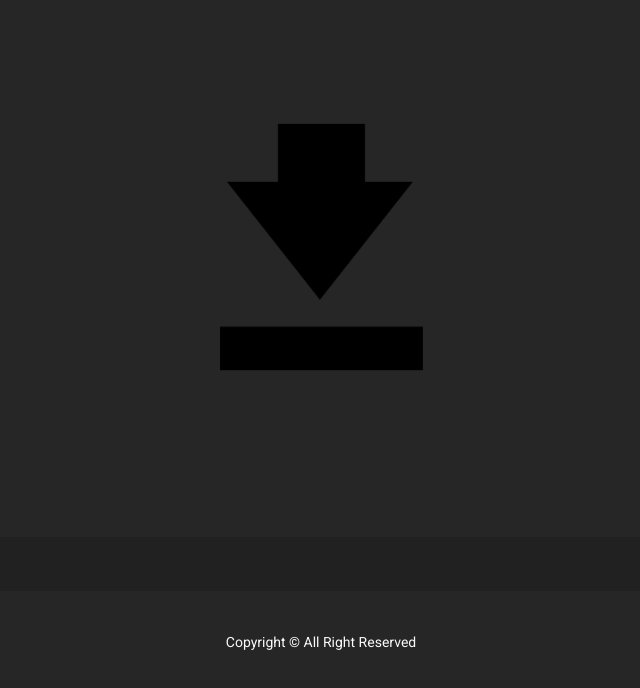
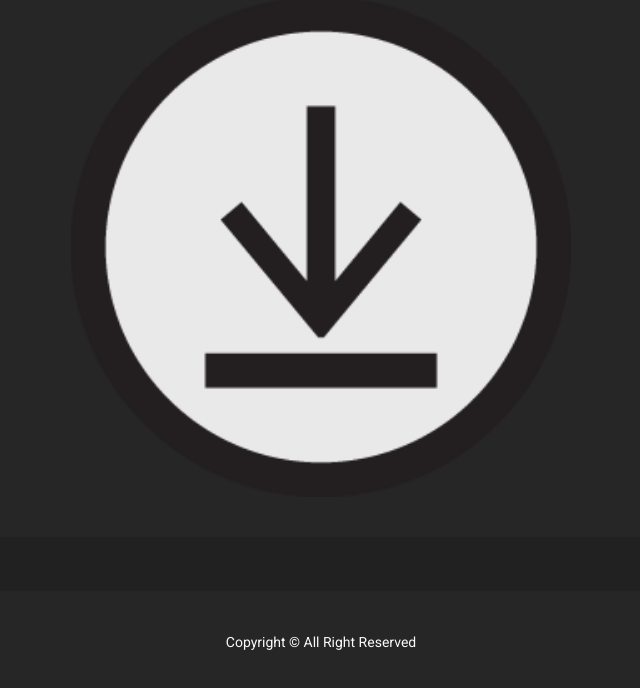
Before and after one commit to AlvaroJaramillo10/AlvaroJaramillo10.github.io, a plain HTML site: page index.html in a window 1280 px wide. Shown: the part 2999-3687 px from the top of the page, without its empty margins (319-959 px from the left). Drawn offline with Linux system fonts and the light colour scheme.

Commit message:
8/16/2020 8:50am

```diff
--- a/css/style.css
+++ b/css/style.css
@@ -82,6 +82,7 @@ ul {
     display: block;
     margin-left: auto;
     margin-right: auto;
+    left: 100px;
     width: 50%;
   }
 
--- a/index.html
+++ b/index.html
@@ -461,7 +461,7 @@
 
         <div class="container">
             <a href="/images/resume.pdf" download="AlvaroJaramilloResume">
-                            <img src="/images/download.png" alt="Download Resume" class="center">
+                            <img src="/images/download1.png" alt="Download Resume" class="center">
                         </a>
 
         </div>
```
Also changed, not shown: images/download1.png (added).
